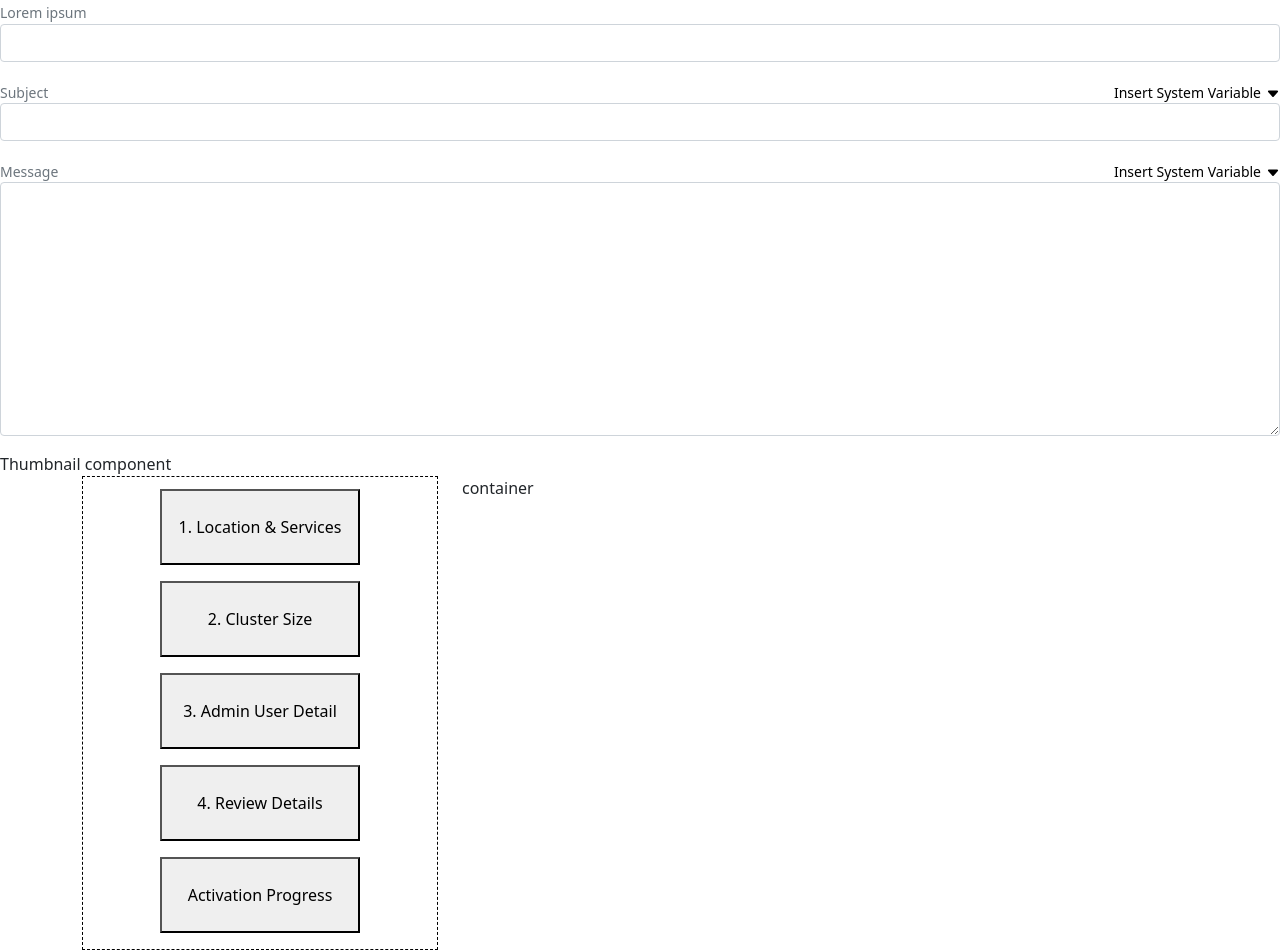
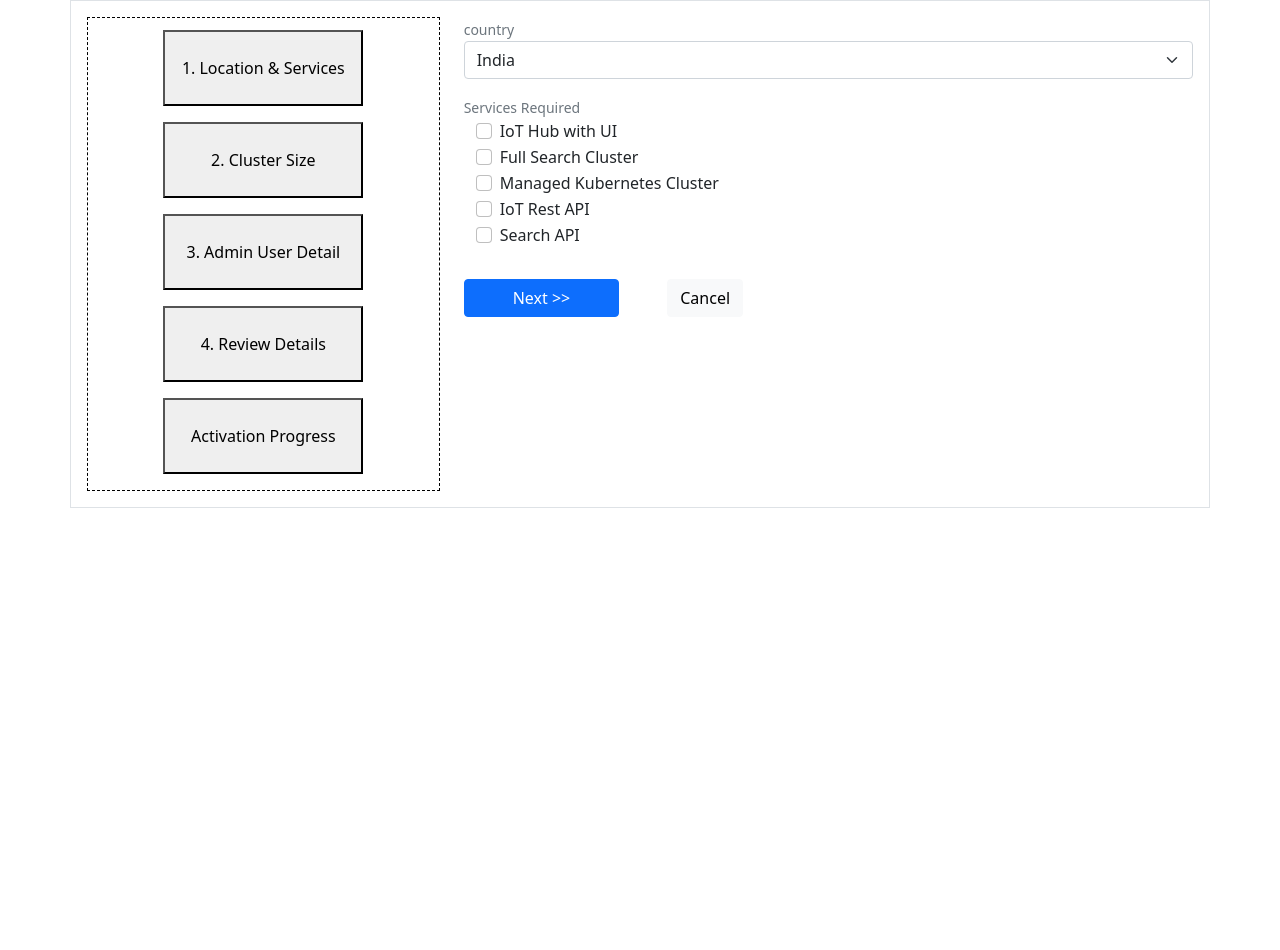
Before and after one commit to menglu95/react-form-prototype, a React (Create React App) app: page / in a window 1280 px wide. After the commit the page ends 800 px from the top, so only its background shows below. Built offline with nearby package versions, Linux system fonts and the light colour scheme.

Commit message:
complete the LocationService

```diff
--- a/src/components/ValidationForm/LocationService.js
+++ b/src/components/ValidationForm/LocationService.js
@@ -1,10 +1,34 @@
 import React from 'react';
+import { Form, Button } from 'react-bootstrap';
 
 const LocationService = () => {
+  const countries = [
+    'India',
+    'UK',
+    'Israel',
+    'USA',
+    'Norway'
+  ];
+  const checkList = [
+    'IoT Hub with UI',
+    'Full Search Cluster',
+    'Managed Kubernetes Cluster',
+    'IoT Rest API',
+    'Search API'
+  ]
   return (
-    <div>
-      LocationService
-    </div>
+    <>
+      <Form.Text className="country-select-label">country</Form.Text>
+      <Form.Select className="mb-3">
+        {countries.map((country, idx) => <option key={idx}>{country}</option>)}
+      </Form.Select>
+      <Form.Text>Services Required</Form.Text>
+      <div className="check-list">
+        {checkList.map(item => <Form.Check type="checkbox" key={item} label={item} />)}
+      </div>
+      <Button variant="primary" className="px-5 me-5">Next &gt;&gt;</Button>
+      <Button variant="light">Cancel</Button>
+    </>
   )
 }
 
--- a/src/components/ValidationForm/index.js
+++ b/src/components/ValidationForm/index.js
@@ -1,10 +1,11 @@
 import React from 'react';
-import { Row, Col, Container } from 'react-bootstrap';
+import { Row, Col, Container, Form } from 'react-bootstrap';
 import '../../scss/validationForm.scss';
+import LocationService from './LocationService';
 
 const ValidationForm = () => {
   return (
-    <Container>
+    <Container className="border p-3">
       <Row>
         <Col md={4}>
           <div className="progress-btn-groups">
@@ -15,7 +16,11 @@ const ValidationForm = () => {
             <button>Activation Progress</button>
           </div>
         </Col>
-        <Col md={8}>container</Col>
+        <Col md={8}>
+          <Form>
+            <LocationService />
+          </Form>
+        </Col>
       </Row>
     </Container>
   )
--- a/src/pages/Validation.js
+++ b/src/pages/Validation.js
@@ -6,8 +6,8 @@ import ValidationForm from '../components/ValidationForm';
 const Validate = () => {
   return (
     <div>
-      <NormalForm />
-      <Thumbnail />
+      {/* <NormalForm />
+      <Thumbnail /> */}
       <ValidationForm />
     </div>
   )
--- a/src/scss/validationForm.scss
+++ b/src/scss/validationForm.scss
@@ -1,3 +1,4 @@
+.container {
   .progress-btn-groups {
     & > button {
       &:first-child {
@@ -16,3 +17,11 @@
     flex-direction: column;
     border: 1px dashed black;
   }
+  .country-select-label {
+    text-align: center;
+  }
+  .check-list {
+    padding-left: 12px;
+    margin-bottom: 32px;
+  }
+}
```
Lines whose indentation alone changed are shown as unchanged.
